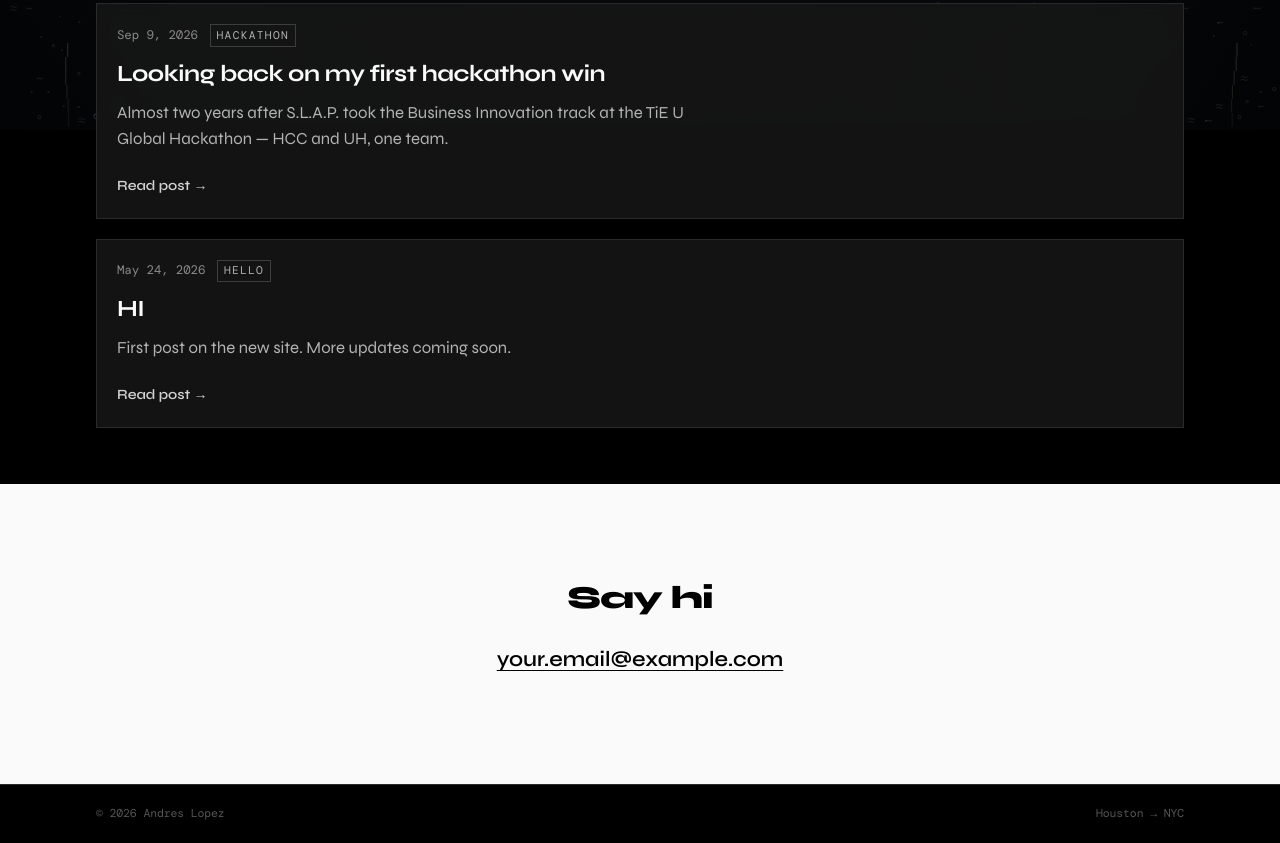
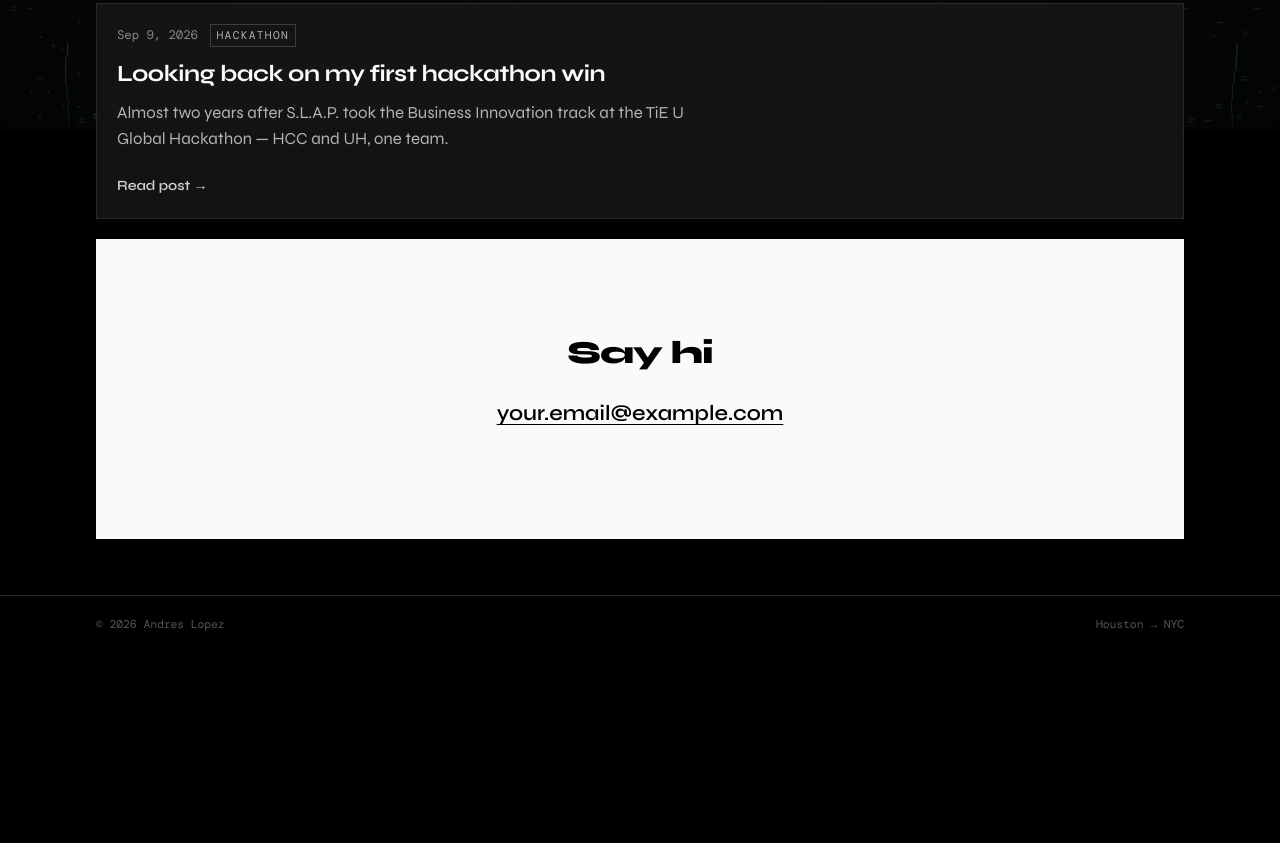
Before and after one commit to Deoxisq/Website, a website: page index.html in a window 1280 px wide. Shown: the part 670-1513 px from the top of the page. After the commit the page ends 1323 px from the top, so only its background shows below. Drawn offline with nearby package versions, Linux system fonts and the light colour scheme; animation ran at ten frames a second.

Commit message:
Removed hi from the front page

```diff
--- a/index.html
+++ b/index.html
@@ -93,24 +93,6 @@
               >
             </article>
 
-            <article class="post-preview card">
-              <header class="post-preview__head">
-                <time class="post-preview__date mono" datetime="2026-05-24"
-                  >May 24, 2026</time
-                >
-                <span class="post-preview__tag mono">hello</span>
-              </header>
-              <h3 class="post-preview__title">
-                <a href="posts/HI.html">HI</a>
-              </h3>
-              <p class="post-preview__excerpt">
-                First post on the new site. More updates coming soon.
-              </p>
-              <a class="post-preview__more" href="posts/HI.html">Read post →</a>
-            </article>
-          </div>
-        </div>
-      </section>
 
       <section id="contact" class="section section--footer-cta">
         <div class="wrap contact-block">
```
